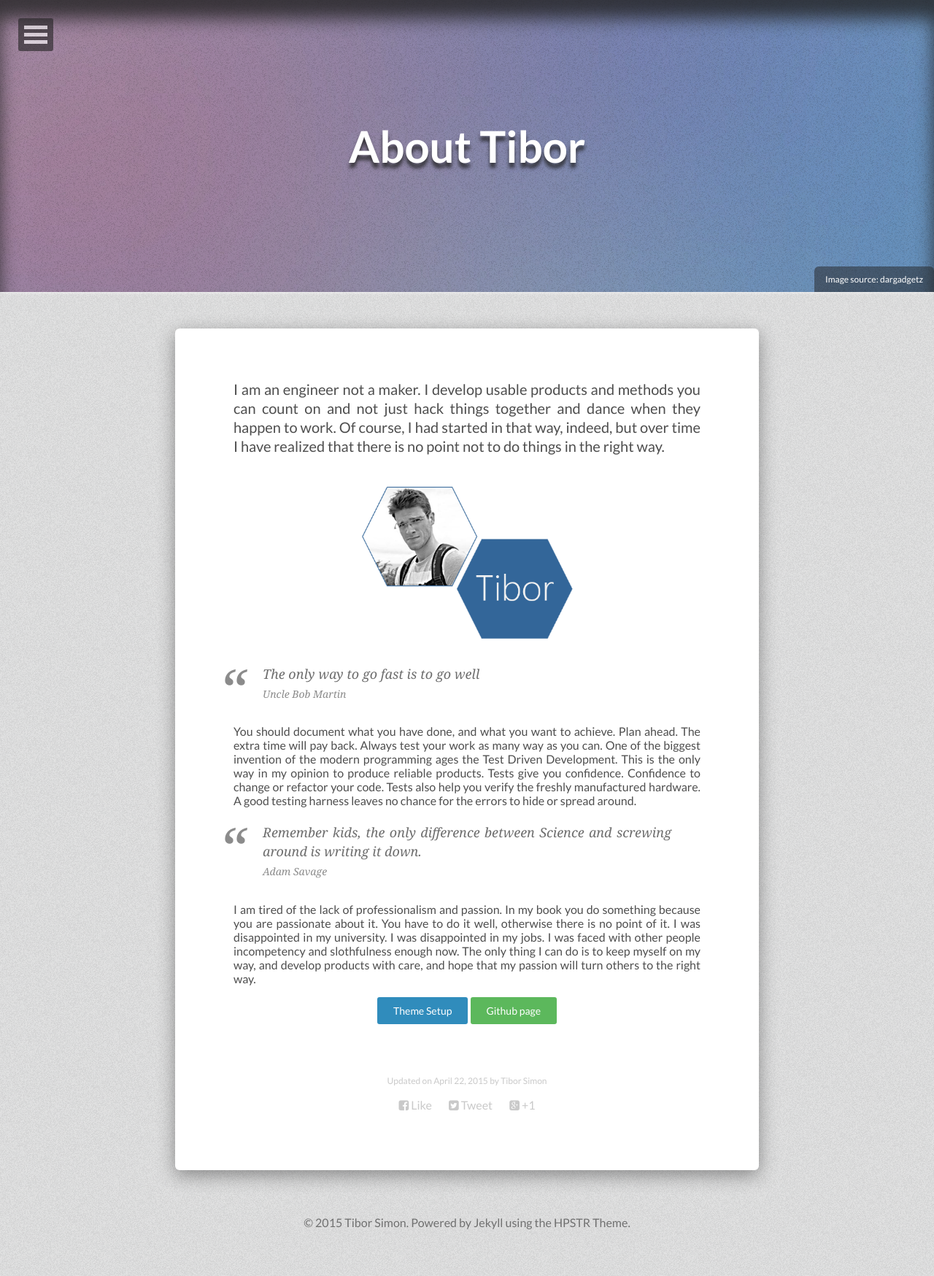
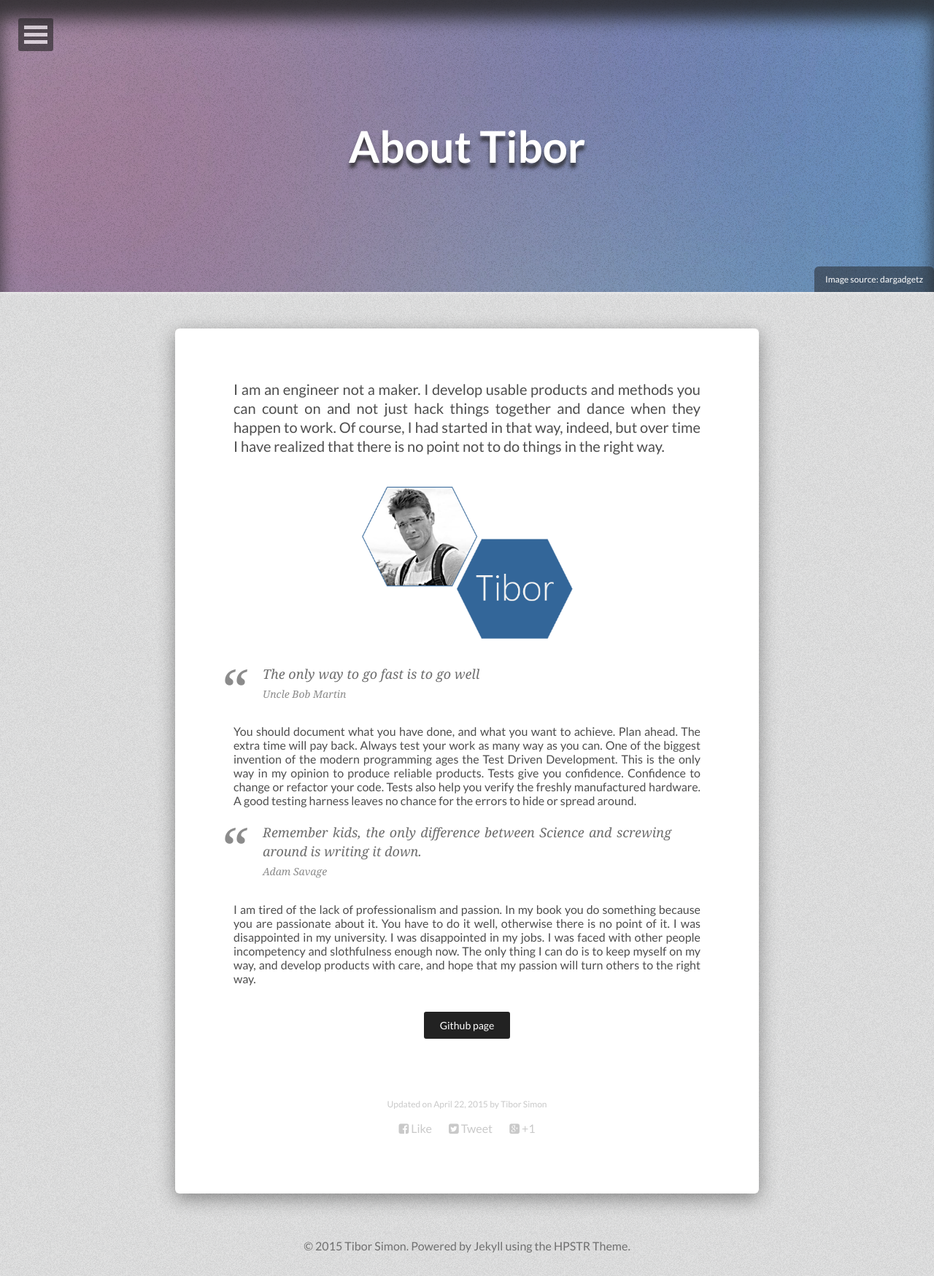
Before and after one commit to tiborsimon/tiborsimon.github.io, a Jekyll site: the page built from about/index.md, in a window 1280 px wide. Shown: the whole page at 73% size. Built offline with Jekyll 4.4.1, drawn with Linux system fonts in a browser that asks for light colours; nearby versions of some CDN libraries; before the commit the page ends 1716 px from its top, so only the background shows below that.

Commit message:
Centered

```diff
--- a/_sass/_site.scss
+++ b/_sass/_site.scss
@@ -17,7 +17,7 @@
     margin: 0 auto;
 }
 .centered {
-  margin: 0 auto;
+  margin: 36px auto 62px;
   display: block;
   text-align: center;
 }
--- a/about/index.md
+++ b/about/index.md
@@ -30,6 +30,6 @@
 I am tired of the lack of professionalism and passion. In my book you do something because you are passionate about it. You have to do it well, otherwise there is no point of it. I was disappointed in my university. I was disappointed in my jobs.  I was faced with other people incompetency and slothfulness enough now. The only thing I can do is to keep myself on my way, and develop products with care, and hope that my passion will turn others to the right way.
 
 <div class="centered">
-<div markdown="0"><a href="{{ site.url }}/theme-setup/" class="btn btn-info">Theme Setup</a>
-<a href="https://github.com/tiborsimon" class="btn btn-success">Github page</a></div>
+<div markdown="0">
+<a href="https://github.com/tiborsimon" class="btn">Github page</a></div>
 </div>
```
